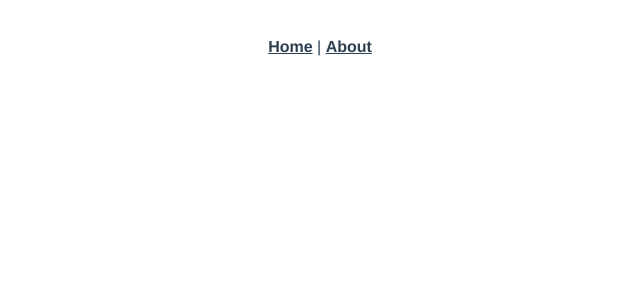
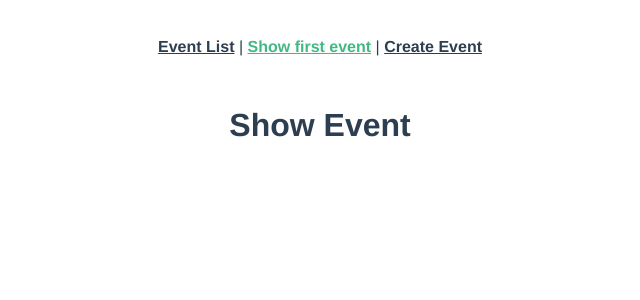
Before and after one commit to rbuchberger/real-world-vue, a Vue app: page /event in a window 1280 px wide. Shown: the top 300 px of the page, without its empty margins (320-960 px from the left). Built offline with nearby package versions, Linux system fonts and the light colour scheme.

Commit message:
Lesson 4 complete

```diff
--- a/src/App.vue
+++ b/src/App.vue
@@ -1,16 +1,17 @@
 <template>
   <div id="app">
     <div id="nav">
-      <router-link to="/">Home</router-link> |
-      <router-link to="/about">About</router-link>
+      <router-link :to="{ name: 'event-list' }">Event List</router-link> |
+      <router-link :to="{ name: 'event-show' }">Show first event</router-link> |
+      <router-link :to="{ name: 'event-create' }">Create Event</router-link>
     </div>
-    <router-view/>
+    <router-view />
   </div>
 </template>
 
 <style>
 #app {
-  font-family: "Avenir", Helvetica, Arial, sans-serif;
+  font-family: 'Avenir', Helvetica, Arial, sans-serif;
   -webkit-font-smoothing: antialiased;
   -moz-osx-font-smoothing: grayscale;
   text-align: center;
--- a/src/components/HelloWorld.vue
+++ /dev/null
@@ -1,58 +0,0 @@
-<template>
-  <div class="hello">
-    <h1>{{ msg }}</h1>
-    <p>
-      For a guide and recipes on how to configure / customize this project,<br>
-      check out the
-      <a href="https://cli.vuejs.org" target="_blank" rel="noopener">vue-cli documentation</a>.
-    </p>
-    <h3>Installed CLI Plugins</h3>
-    <ul>
-      <li><a href="https://github.com/vuejs/vue-cli/tree/dev/packages/%40vue/cli-plugin-babel" target="_blank" rel="noopener">babel</a></li>
-      <li><a href="https://github.com/vuejs/vue-cli/tree/dev/packages/%40vue/cli-plugin-eslint" target="_blank" rel="noopener">eslint</a></li>
-    </ul>
-    <h3>Essential Links</h3>
-    <ul>
-      <li><a href="https://vuejs.org" target="_blank" rel="noopener">Core Docs</a></li>
-      <li><a href="https://forum.vuejs.org" target="_blank" rel="noopener">Forum</a></li>
-      <li><a href="https://chat.vuejs.org" target="_blank" rel="noopener">Community Chat</a></li>
-      <li><a href="https://twitter.com/vuejs" target="_blank" rel="noopener">Twitter</a></li>
-      <li><a href="https://news.vuejs.org" target="_blank" rel="noopener">News</a></li>
-    </ul>
-    <h3>Ecosystem</h3>
-    <ul>
-      <li><a href="https://router.vuejs.org" target="_blank" rel="noopener">vue-router</a></li>
-      <li><a href="https://vuex.vuejs.org" target="_blank" rel="noopener">vuex</a></li>
-      <li><a href="https://github.com/vuejs/vue-devtools#vue-devtools" target="_blank" rel="noopener">vue-devtools</a></li>
-      <li><a href="https://vue-loader.vuejs.org" target="_blank" rel="noopener">vue-loader</a></li>
-      <li><a href="https://github.com/vuejs/awesome-vue" target="_blank" rel="noopener">awesome-vue</a></li>
-    </ul>
-  </div>
-</template>
-
-<script>
-export default {
-  name: "HelloWorld",
-  props: {
-    msg: String
-  }
-};
-</script>
-
-<!-- Add "scoped" attribute to limit CSS to this component only -->
-<style scoped>
-h3 {
-  margin: 40px 0 0;
-}
-ul {
-  list-style-type: none;
-  padding: 0;
-}
-li {
-  display: inline-block;
-  margin: 0 10px;
-}
-a {
-  color: #42b983;
-}
-</style>
--- a/src/router.js
+++ b/src/router.js
@@ -1,26 +1,31 @@
-import Vue from "vue";
-import Router from "vue-router";
-import Home from "./views/Home.vue";
+import Vue from 'vue'
+import Router from 'vue-router'
+import EventCreate from './views/EventCreate.vue'
+import EventList from './views/EventList.vue'
+import EventShow from './views/EventShow.vue'
 
-Vue.use(Router);
+Vue.use(Router)
 
 export default new Router({
-  mode: "history",
+  mode: 'history',
   base: process.env.BASE_URL,
   routes: [
     {
-      path: "/",
-      name: "home",
-      component: Home
+      path: '/',
+      name: 'event-list',
+      component: EventList
     },
     {
-      path: "/about",
-      name: "about",
-      // route level code-splitting
-      // this generates a separate chunk (about.[hash].js) for this route
-      // which is lazy-loaded when the route is visited.
+      path: '/event',
+      name: 'event-show',
       component: () =>
-        import(/* webpackChunkName: "about" */ "./views/About.vue")
-    }
+        import(/* webpackChunkName: "about" */ './views/EventShow.vue')
+    },
+    {
+      path: '/event/create',
+      name: 'event-create',
+      component: () =>
+        import(/* webpackChunkName: "about" */ './views/EventCreate.vue')
+    },
   ]
-});
+})
--- a/src/views/About.vue
+++ /dev/null
@@ -1,5 +0,0 @@
-<template>
-  <div class="about">
-    <h1>This is an about page</h1>
-  </div>
-</template>
--- /dev/null
+++ b/src/views/EventCreate.vue
@@ -0,0 +1,3 @@
+<template>
+  <h1>Create Event</h1>
+</template>
--- /dev/null
+++ b/src/views/EventList.vue
@@ -0,0 +1,3 @@
+<template>
+  <h1>Events Listing</h1>
+</template>
--- /dev/null
+++ b/src/views/EventShow.vue
@@ -0,0 +1,3 @@
+<template>
+  <h1>Show Event</h1>
+</template>
--- a/src/views/Home.vue
+++ /dev/null
@@ -1,18 +0,0 @@
-<template>
-  <div class="home">
-    <img alt="Vue logo" src="../assets/logo.png">
-    <HelloWorld msg="Welcome to Your Vue.js App"/>
-  </div>
-</template>
-
-<script>
-// @ is an alias to /src
-import HelloWorld from "@/components/HelloWorld.vue";
-
-export default {
-  name: "home",
-  components: {
-    HelloWorld
-  }
-};
-</script>
```
Also changed, not shown: src/main.js (+6 -6 lines), .eslintrc.js, .prettierrc.js (added).
